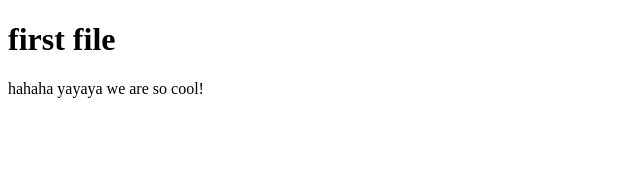
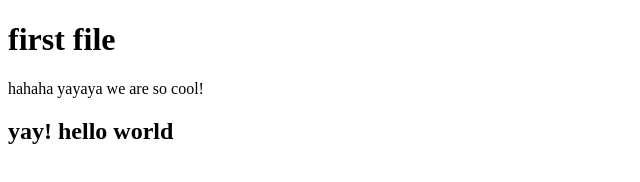
Before and after one commit to ansharah953-lab/ansharahfolder, a plain HTML site: page index.html in a window 1280 px wide. Shown: the whole page, without its empty margins (0-640 px from the left). Drawn offline with Linux system fonts and the light colour scheme.

Commit message:
second change

```diff
--- a/index.html
+++ b/index.html
@@ -8,5 +8,6 @@
 <body>
     <h1>first file</h1>
     <p>hahaha yayaya we are so cool!</p>
+    <h2>yay! hello world</h2>
 </body>
 </html>
```
